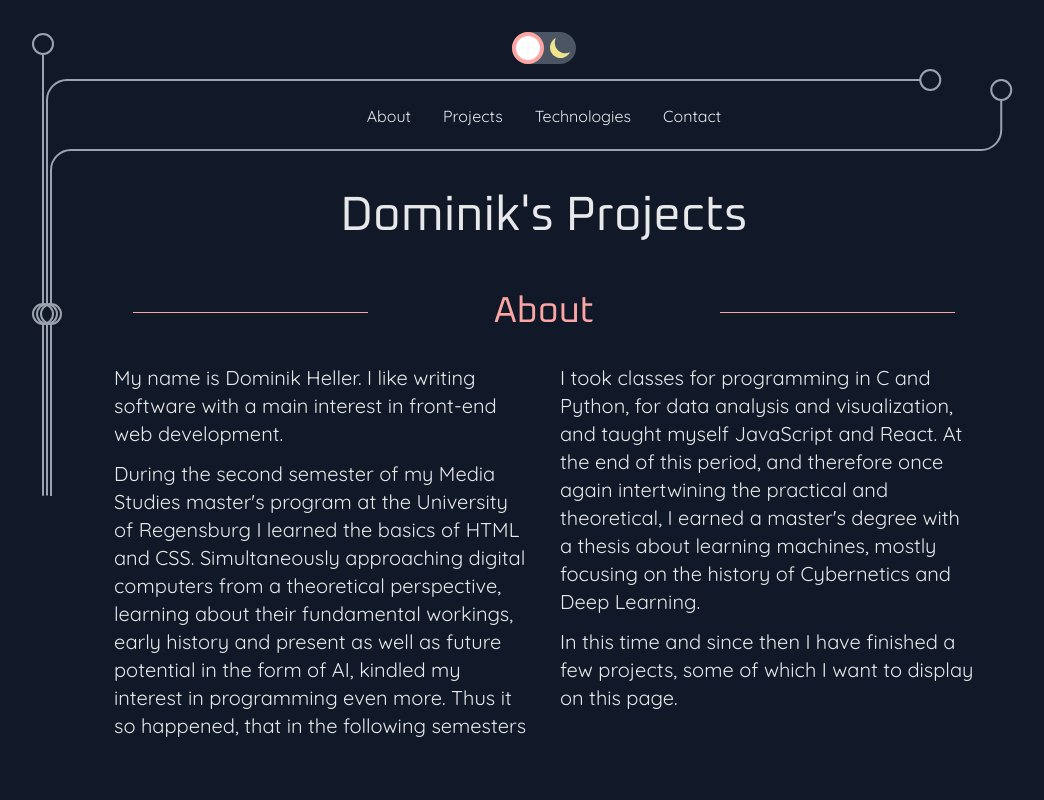
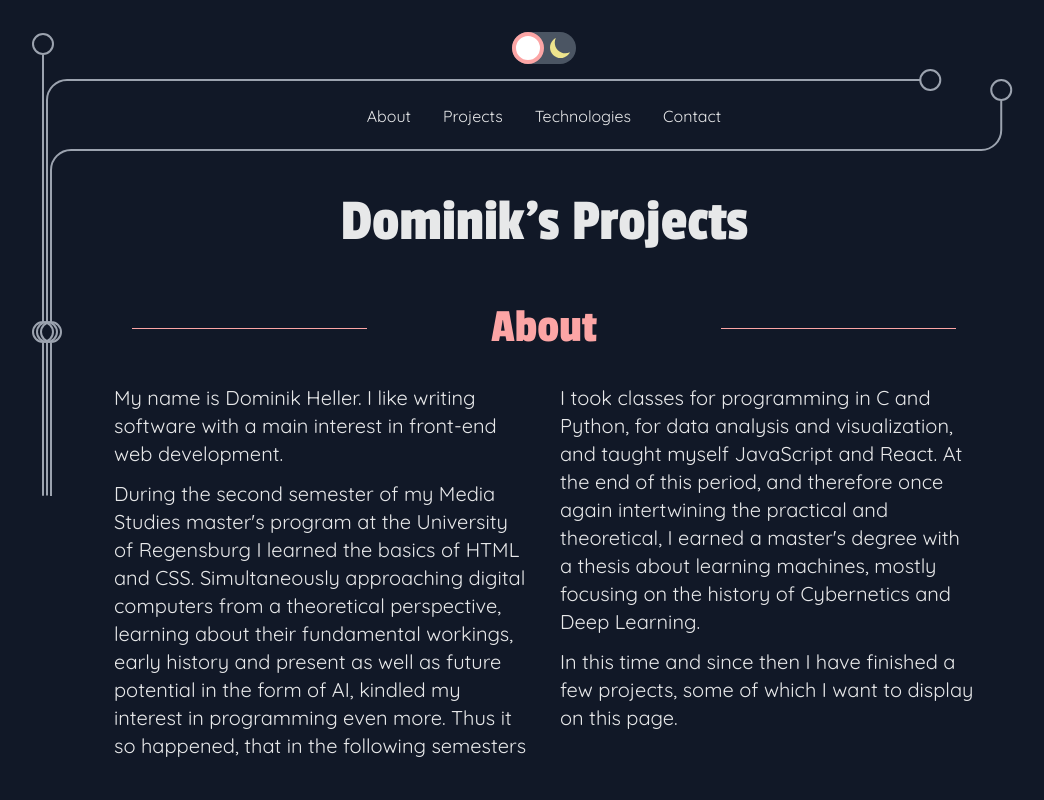
Before and after one commit to kilianmandscharo/portfolio_page, a Next.js app: page / in a window 1280 px wide. Shown: the top 800 px of the page, without its empty margins (102-1146 px from the left). Built offline with nearby package versions, Linux system fonts and the light colour scheme.

Commit message:
font family for headers changed

```diff
--- a/components/Section.tsx
+++ b/components/Section.tsx
@@ -27,7 +27,7 @@
                     }`}
                 />
                 <h2
-                    className={`transition-colors ease-linear text-3xl sm:text-4xl font-header text-center mx-2 ${
+                    className={`transition-colors ease-linear text-4xl sm:text-5xl font-header text-center mx-2 ${
                         highlighted ? hightlightedText : nonHighlightedText
                     }`}
                 >
--- a/pages/index.tsx
+++ b/pages/index.tsx
@@ -10,7 +10,7 @@
 import useScroll from "../hooks/useScroll";
 import useWindowSize from "../hooks/useWindowSize";
 
-const ITEM_OFFSET = 60;
+const ITEM_OFFSET = 62;
 
 type Theme = "dark" | "light";
 type ThemeContext = { theme: Theme; toggleTheme: () => void };
@@ -141,7 +141,7 @@
                         <header className="flex justify-center items-center flex-col mb-9 z-10">
                             <ThemeSwitch />
                             <Navbar />
-                            <h1 className="text-[2rem] text-center font-header sm:text-5xl mt-8 mb-[-2rem] sm:mb-[-1rem]">
+                            <h1 className="text-5xl text-center font-header sm:text-6xl mt-8 mb-[-2rem] sm:mb-[-1rem]">
                                 Dominik's Projects
                             </h1>
                         </header>
--- a/styles/globals.css
+++ b/styles/globals.css
@@ -1,5 +1,6 @@
 @import url("https://fonts.googleapis.com/css2?family=Oxanium:wght@400;500;700&display=swap");
 @import url("https://fonts.googleapis.com/css2?family=Quicksand:wght@400;500;700&display=swap");
+@import url("https://fonts.googleapis.com/css2?family=Passion+One&display=swap");
 
 @tailwind base;
 @tailwind components;
--- a/tailwind.config.js
+++ b/tailwind.config.js
@@ -3,7 +3,7 @@
   theme: {
     extend: {
       fontFamily: {
-        "header": ["Oxanium, sans-serif"],
+        "header": ["Passion One, sans-serif"],
         "normal": ["Quicksand, sans-serif"]
       },
       keyframes: {
```
